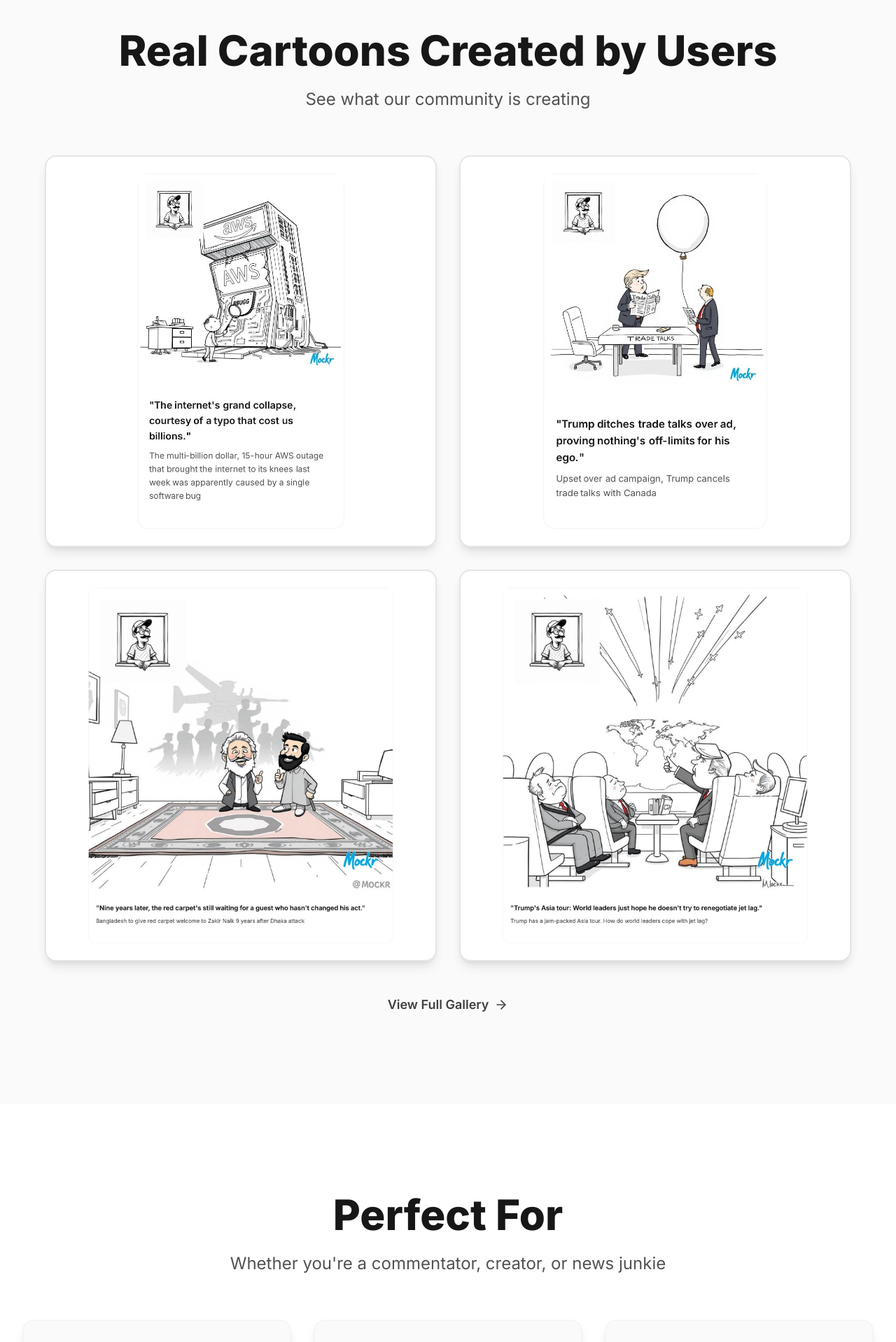
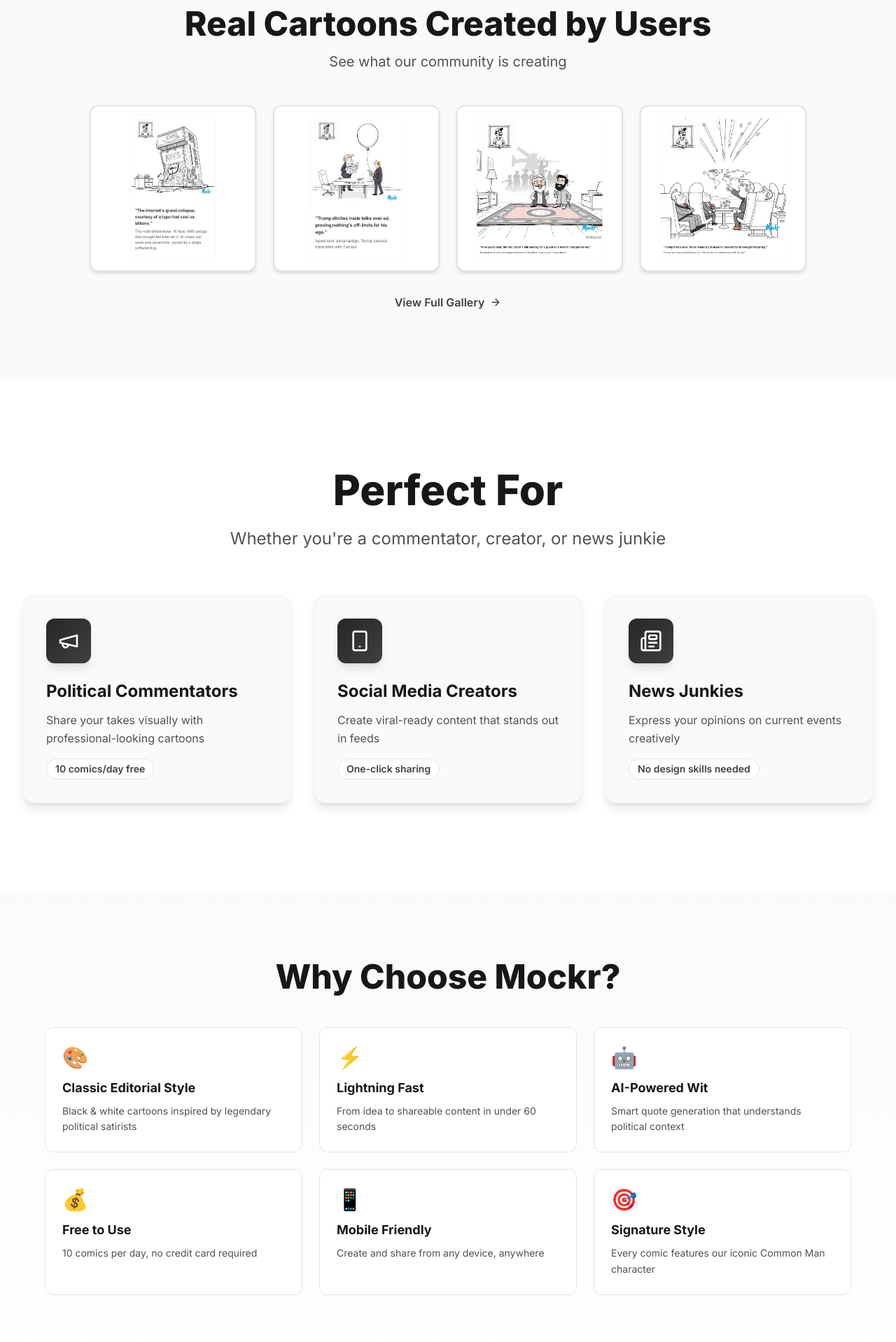
Before and after one commit to itbhushan/mockr-app, a Next.js app: page / in a window 1280 px wide. Shown: the part 2060-3978 px from the top of the page at 70% size. Built offline with nearby package versions, Linux system fonts and the light colour scheme; no server answers.

Commit message:
Compact layout improvements: reduce spacing in Why Mockr and Examples sections, remove LinkedIn link

```diff
--- a/src/app/page.tsx
+++ b/src/app/page.tsx
@@ -480,42 +480,42 @@ export default function HomePage() {
         </div>
       </section>
 
-      {/* Examples Gallery - Grid Layout */}
-      <section id="examples" className="py-20 sm:py-28 lg:py-32 px-4 sm:px-6 lg:px-8 bg-neutral-50">
-        <div className="max-w-7xl mx-auto">
+      {/* Examples Gallery - Compact Grid */}
+      <section id="examples" className="py-16 sm:py-20 lg:py-24 px-4 sm:px-6 lg:px-8 bg-neutral-50">
+        <div className="max-w-5xl mx-auto">
           <motion.div
             initial={{ opacity: 0, y: 20 }}
             whileInView={{ opacity: 1, y: 0 }}
             viewport={{ once: true }}
-            className="text-center mb-16"
+            className="text-center mb-12"
           >
-            <h2 className="text-4xl sm:text-5xl lg:text-6xl font-extrabold text-neutral-900 mb-6">
+            <h2 className="text-3xl sm:text-4xl lg:text-5xl font-extrabold text-neutral-900 mb-4">
               Real Cartoons Created by Users
             </h2>
-            <p className="text-xl sm:text-2xl text-neutral-600">
+            <p className="text-lg sm:text-xl text-neutral-600">
               See what our community is creating
             </p>
           </motion.div>
 
-          {/* Grid Container - 2x2 on desktop, 1 column on mobile */}
-          <div className="grid grid-cols-1 md:grid-cols-2 gap-6 lg:gap-8 max-w-6xl mx-auto">
+          {/* Grid Container - 2x2 on desktop, smaller images */}
+          <div className="grid grid-cols-2 md:grid-cols-4 gap-4 lg:gap-6">
             {exampleComics.map((comic, index) => (
               <motion.div
                 key={index}
-                initial={{ opacity: 0, y: 30 }}
+                initial={{ opacity: 0, y: 20 }}
                 whileInView={{ opacity: 1, y: 0 }}
                 viewport={{ once: true }}
                 transition={{ delay: index * 0.1, duration: 0.5 }}
-                whileHover={{ y: -8, scale: 1.02 }}
+                whileHover={{ y: -4, scale: 1.05 }}
                 className="relative group cursor-pointer"
               >
-                <div className="relative aspect-square rounded-2xl overflow-hidden bg-white border-2 border-neutral-200 group-hover:border-neutral-300 shadow-lg group-hover:shadow-2xl transition-all">
+                <div className="relative aspect-square rounded-xl overflow-hidden bg-white border-2 border-neutral-200 group-hover:border-neutral-300 shadow-md group-hover:shadow-xl transition-all">
                   <Image
                     src={comic}
                     alt={`User created comic ${index + 1}`}
                     fill
-                    className="object-contain p-4 sm:p-6"
-                    sizes="(max-width: 768px) 100vw, 50vw"
+                    className="object-contain p-3"
+                    sizes="(max-width: 768px) 50vw, 25vw"
                   />
                 </div>
               </motion.div>
@@ -527,11 +527,11 @@ export default function HomePage() {
             initial={{ opacity: 0 }}
             whileInView={{ opacity: 1 }}
             viewport={{ once: true }}
-            className="text-center mt-12"
+            className="text-center mt-8"
           >
-            <Link href="/gallery" className="inline-flex items-center text-neutral-700 hover:text-neutral-900 font-semibold text-lg group">
+            <Link href="/gallery" className="inline-flex items-center text-neutral-700 hover:text-neutral-900 font-semibold text-base group">
               View Full Gallery
-              <ArrowRight className="w-5 h-5 ml-2 group-hover:translate-x-1 transition-transform" />
+              <ArrowRight className="w-4 h-4 ml-2 group-hover:translate-x-1 transition-transform" />
             </Link>
           </motion.div>
         </div>
@@ -601,21 +601,21 @@ export default function HomePage() {
         </div>
       </section>
 
-      {/* Why Mockr Section */}
-      <section className="py-20 sm:py-28 lg:py-32 px-4 sm:px-6 lg:px-8 bg-gradient-to-b from-neutral-50 to-white">
-        <div className="max-w-7xl mx-auto">
+      {/* Why Mockr Section - Compact */}
+      <section className="py-16 sm:py-20 lg:py-24 px-4 sm:px-6 lg:px-8 bg-gradient-to-b from-neutral-50 to-white">
+        <div className="max-w-6xl mx-auto">
           <motion.div
             initial={{ opacity: 0, y: 20 }}
             whileInView={{ opacity: 1, y: 0 }}
             viewport={{ once: true }}
-            className="text-center mb-16"
+            className="text-center mb-12"
           >
-            <h2 className="text-4xl sm:text-5xl lg:text-6xl font-extrabold text-neutral-900 mb-6">
+            <h2 className="text-3xl sm:text-4xl lg:text-5xl font-extrabold text-neutral-900 mb-4">
               Why Choose Mockr?
             </h2>
           </motion.div>
 
-          <div className="grid md:grid-cols-2 lg:grid-cols-3 gap-8">
+          <div className="grid md:grid-cols-2 lg:grid-cols-3 gap-6">
             {[
               {
                 icon: "🎨",
@@ -654,11 +654,11 @@ export default function HomePage() {
                 whileInView={{ opacity: 1, y: 0 }}
                 viewport={{ once: true }}
                 transition={{ delay: index * 0.05 }}
-                className="bg-white rounded-2xl p-8 border border-neutral-200 hover:border-neutral-300 hover:shadow-lg transition-all"
+                className="bg-white rounded-xl p-6 border border-neutral-200 hover:border-neutral-300 hover:shadow-lg transition-all"
               >
-                <div className="text-4xl mb-4">{item.icon}</div>
-                <h3 className="text-xl font-bold text-neutral-900 mb-3">{item.title}</h3>
-                <p className="text-neutral-600 leading-relaxed">{item.description}</p>
+                <div className="text-3xl mb-3">{item.icon}</div>
+                <h3 className="text-lg font-bold text-neutral-900 mb-2">{item.title}</h3>
+                <p className="text-sm text-neutral-600 leading-relaxed">{item.description}</p>
               </motion.div>
             ))}
           </div>
--- a/src/components/layout/Footer.tsx
+++ b/src/components/layout/Footer.tsx
@@ -22,9 +22,6 @@ export default function Footer() {
             <div className="flex space-x-4">
               <a href="https://x.com/Mockr169417" target="_blank" rel="noopener noreferrer" className="w-10 h-10 bg-neutral-800 rounded-lg flex items-center justify-center hover:bg-neutral-700 transition-colors text-lg">
                 𝕏
-              </a>
-              <a href="https://linkedin.com/company/mockr" target="_blank" rel="noopener noreferrer" className="w-10 h-10 bg-neutral-800 rounded-lg flex items-center justify-center hover:bg-neutral-700 transition-colors text-lg">
-                in
               </a>
             </div>
           </div>
```
